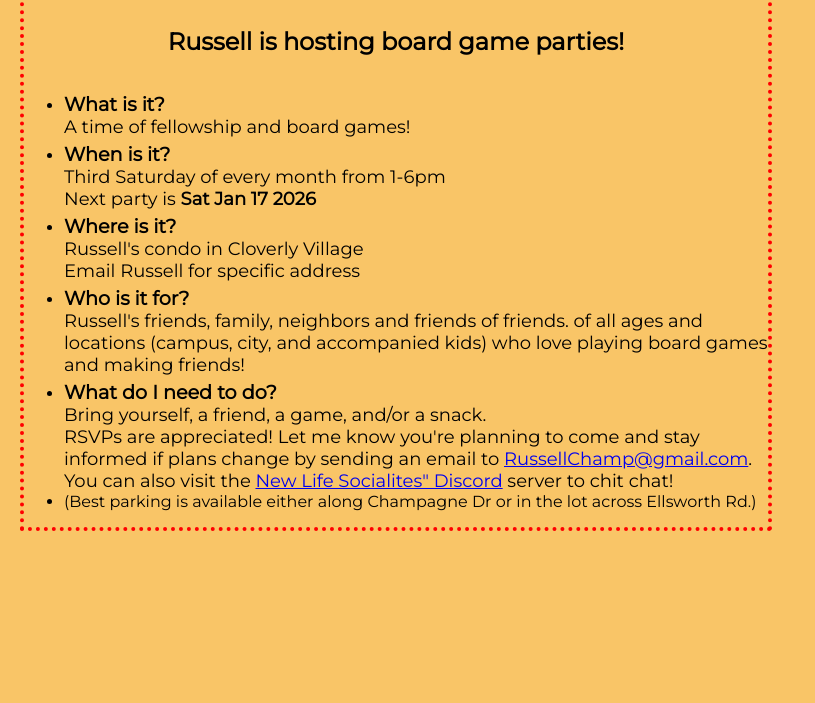
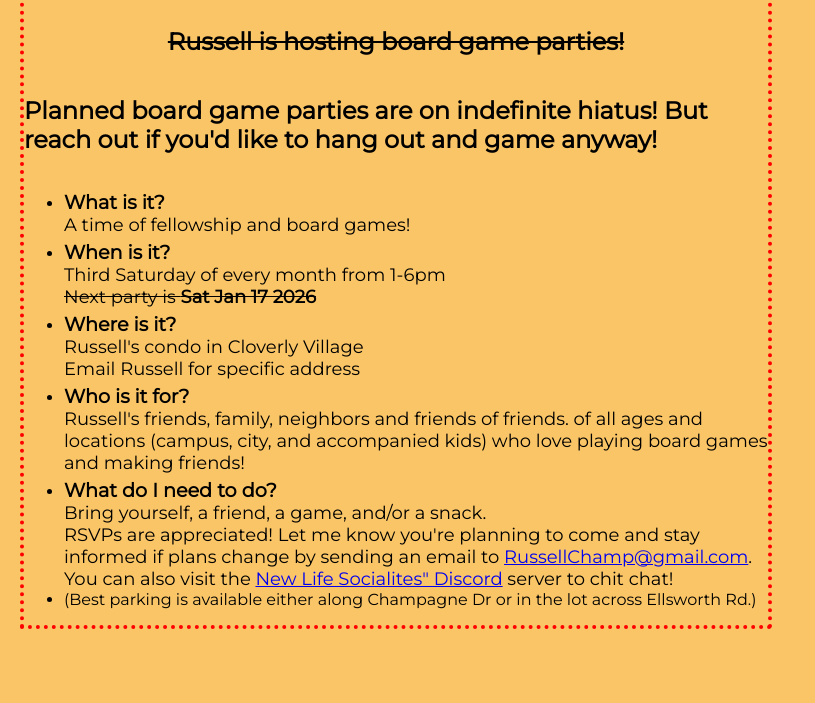
Before and after one commit to RussellChamp/RussellChamp.github.io, a plain HTML site: page index.html in a window 1280 px wide. Shown: the part 97-800 px from the top of the page, without its empty margins (0-815 px from the left). Drawn offline with Linux system fonts and the light colour scheme; a web font is replaced by a local one.

Commit message:
Strikethrough hosting message and next party info

```diff
--- a/index.html
+++ b/index.html
@@ -54,7 +54,8 @@
     <body>
         <div class="c">
             <h1 class="title">It's A Party And You're Invited!</h1>
-            <h2>Russell is hosting board game parties!</h2>
+            <h2><s>Russell is hosting board game parties!</s></h2>
+            <h2>Planned board game parties are on indefinite hiatus! But reach out if you'd like to hang out and game anyway!</h2>
             <div>
                 <ul>
                     <li>
@@ -64,7 +65,7 @@
                     <li>
                         <span class="q">When is it?</span>
                         <span class="a">Third Saturday of every month from 1-6pm</span>
-                        <span class="a">Next party is <span class="date"><script>document.write(nextParty())</script></span></span>
+                        <span class="a"><s>Next party is <span class="date"><script>document.write(nextParty())</script></span></s></span>
                     </li>
                     <li>
                         <span class="q">Where is it?</span>
```
